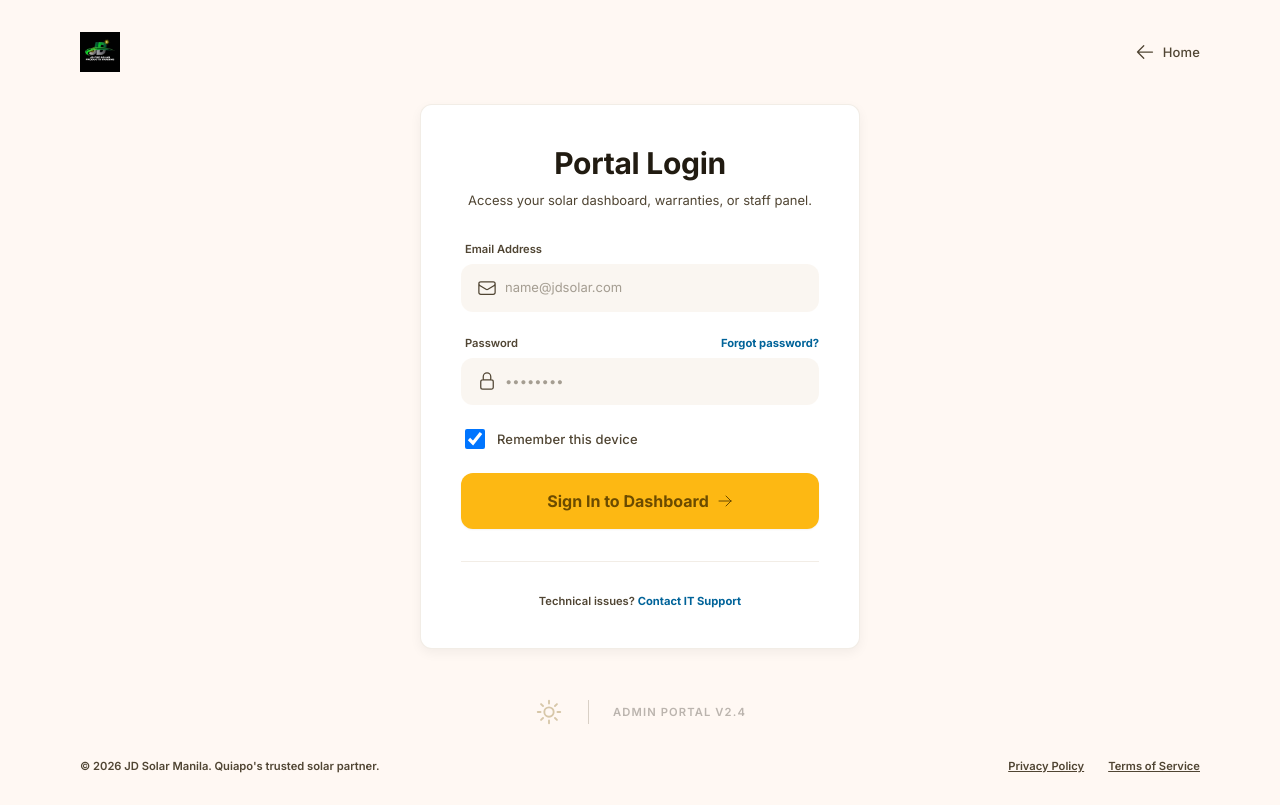
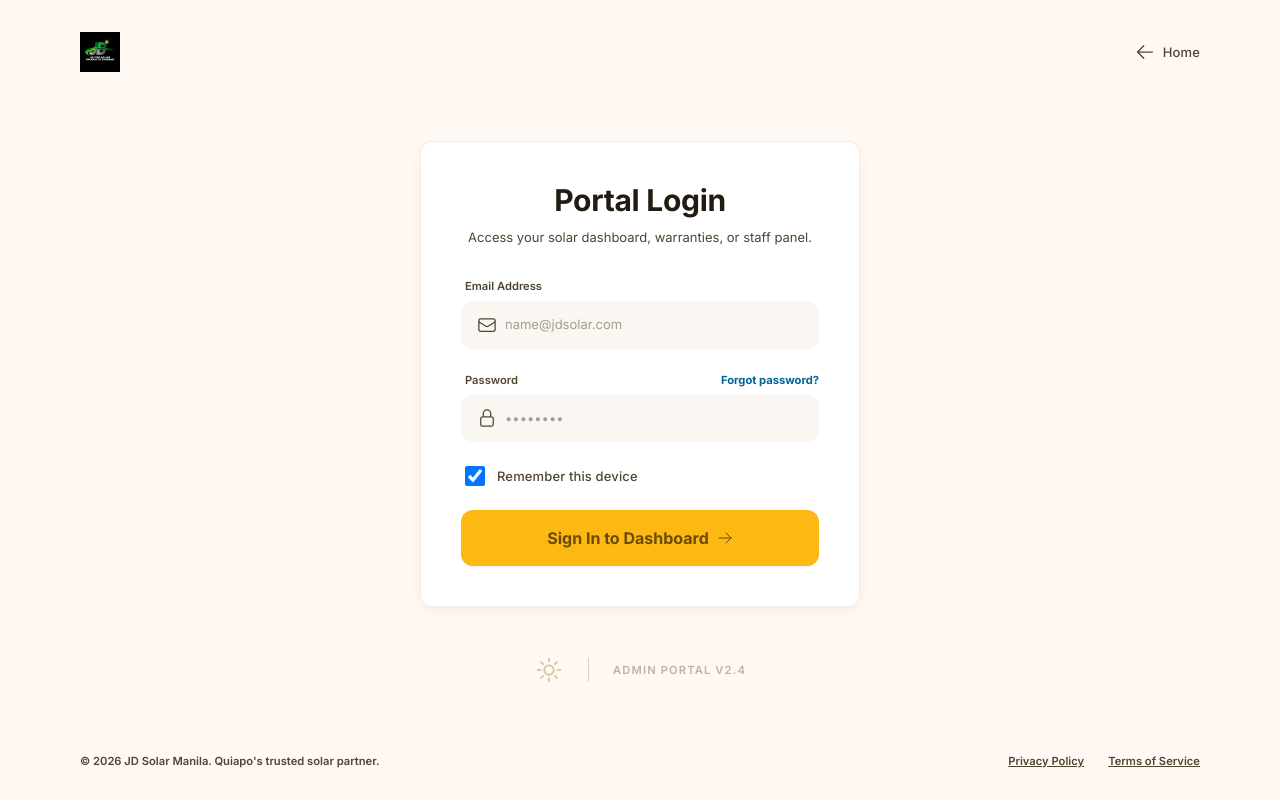
Before and after one commit to Ram-Gold/Solar_App_Capstone_Project, a React (Vite) app in the folder frontend/: page /login in a window 1280 px wide. Built offline with nearby package versions, Linux system fonts and the light colour scheme; no server answers; the database is empty; what latest-ph-address-thanks-to-anehan would draw is missing.

Commit message:
chore(ui): remove IT support help link from portal login card

```diff
--- a/frontend/src/pages/LoginPage.jsx
+++ b/frontend/src/pages/LoginPage.jsx
@@ -275,16 +275,6 @@ export default function LoginPage() {
                 )}
               </button>
             </form>
-
-            {/* Help */}
-            <div className="mt-8 pt-8 border-t border-jds-outline-variant/30 text-center">
-              <p className="text-label-sm text-jds-on-surface-variant">
-                Technical issues?{' '}
-                <a className="text-jds-secondary font-bold hover:underline" href="#">
-                  Contact IT Support
-                </a>
-              </p>
-            </div>
           </div>
 
           {/* Branding Accent */}
```
